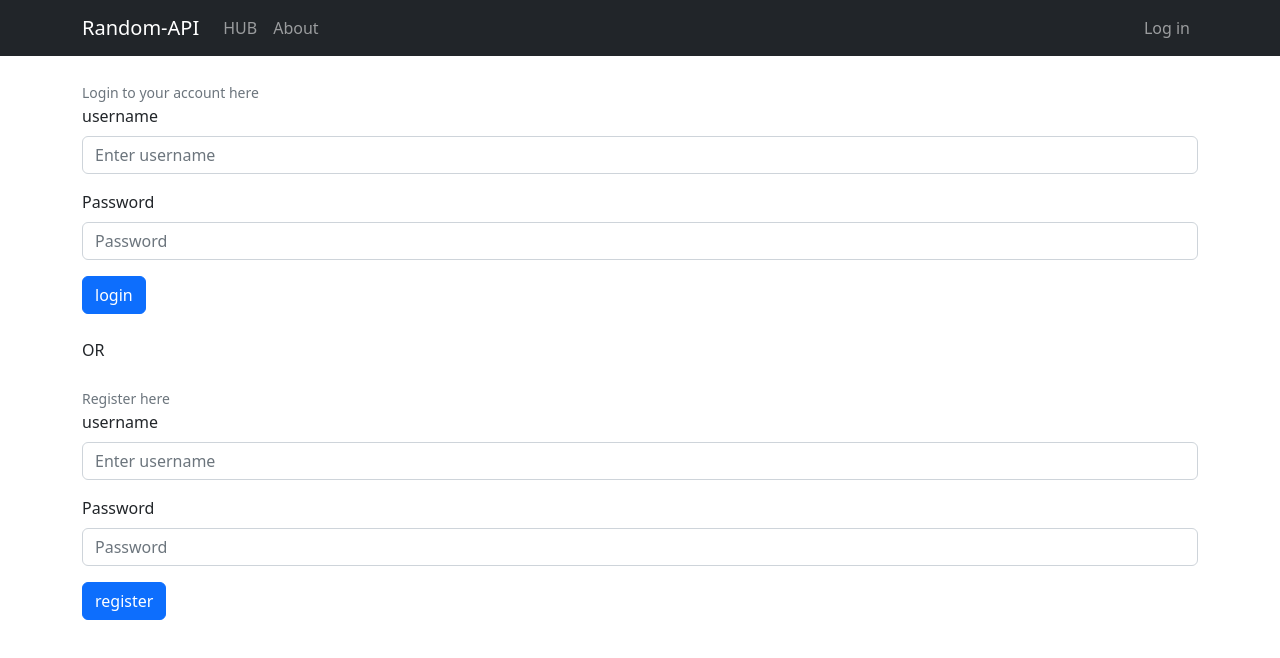
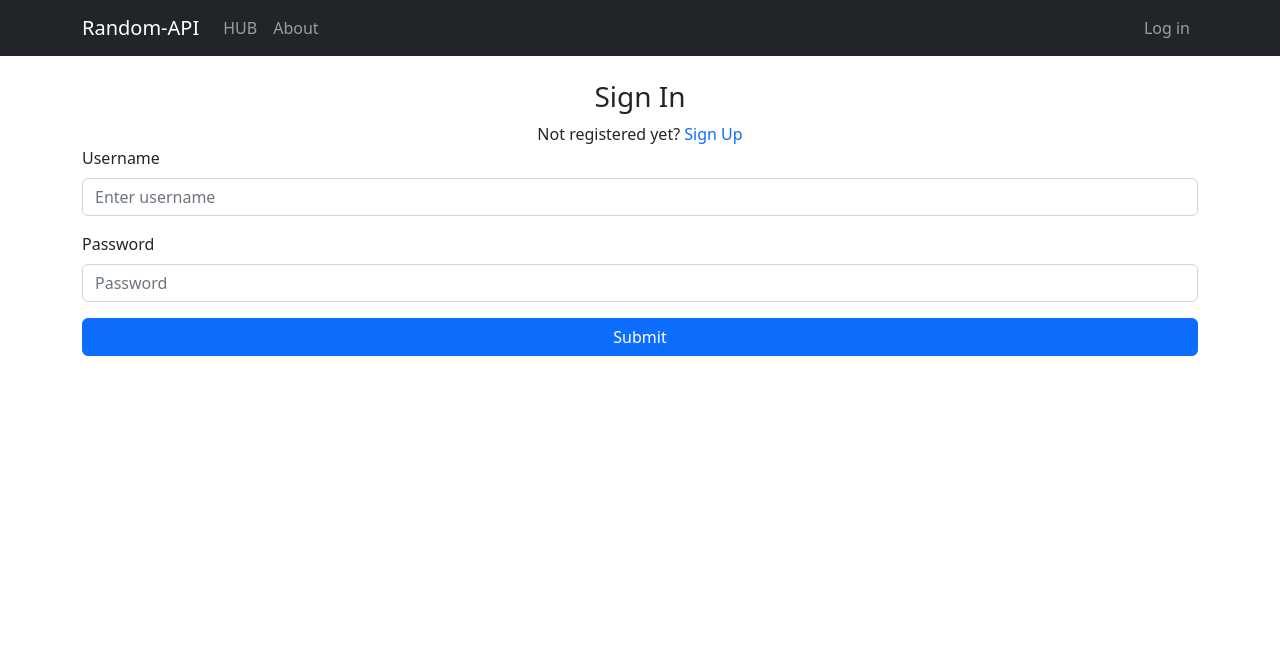
Before and after one commit to leolabdev/random_api, a React (Create React App) app: page / in a window 1280 px wide. Shown: the top 658 px of the page. Built offline with nearby package versions, Linux system fonts and the light colour scheme.

Commit message:
separated sign in /up

```diff
--- a/src/pages/LoginRegisterPage.jsx
+++ b/src/pages/LoginRegisterPage.jsx
@@ -12,6 +12,12 @@ function LoginRegisterPage(props) {
     const [statusRegister, setStatusRegister] = useState('');
 
     const apiBasePath = `http://${process.env.REACT_APP_SERVER_HOST}:${process.env.REACT_APP_SERVER_PORT}`;
+
+    let [authMode, setAuthMode] = useState("signin")
+
+    const changeAuthMode = () => {
+        setAuthMode(authMode === "signin" ? "signup" : "signin")
+    }
 
     const loginUser = async (event) => {
         event.preventDefault();
@@ -63,12 +69,25 @@ function LoginRegisterPage(props) {
     return (
         <div id="container">
             <br/>
-            <Form>
-                <Form.Text className="text-muted">
-                    Login to your account here
-                </Form.Text>
+            {
+                authMode === "signin"
+                    ?
+                    <Form centered>
+                        {/*<Form.Text  className="text-muted">*/}
+                        {/*    Sign In*/}
+                        {/*</Form.Text>*/}
+                        <h3 className="text-center">Sign In</h3>
+
+
+                        <div className="text-center">
+                            Not registered yet?{" "}
+                            <span className="link-primary" onClick={changeAuthMode} style={{cursor:'pointer'}}>
+                            Sign Up
+                             </span>
+                        </div>
+
                         <Form.Group className="mb-3" controlId="formBasicEmail">
-                    <Form.Label>username</Form.Label>
+                            <Form.Label>Username</Form.Label>
                             <Form.Control type="text" placeholder="Enter username" onChange={(event)=>{
                                 event.preventDefault();
                                 setUsernameLogin(event.target.value);
@@ -82,25 +101,28 @@ function LoginRegisterPage(props) {
                                 setPasswordLogin(event.target.value);
                             }}/>
                         </Form.Group>
-                <Button variant="primary" type="submit" onClick={loginUser}>
-                    login
+                        <div className='d-grid gap-2'>
+                            <Button variant="primary" type="submit"  onClick={loginUser}>
+                                Submit
                             </Button>
+                        </div>
                         <br/>
                         <Form.Text className="text-muted">
                             {statusLogin}
                         </Form.Text>
                     </Form>
+                    :
+                    <Form>
 
-            <br/>
-            <div>OR</div>
-            <br/>
-
-            <Form>
-                <Form.Text className="text-muted">
-                    Register here
-                </Form.Text>
+                        <h3 className="text-center">Sign Up</h3>
+                        <div className="text-center">
+                            Already registered?{" "}
+                            <span className="link-primary" onClick={changeAuthMode} style={{cursor:'pointer'}}>
+                            Sign In
+                             </span>
+                        </div>
                         <Form.Group className="mb-3" controlId="formBasicEmail">
-                    <Form.Label>username</Form.Label>
+                            <Form.Label>Username</Form.Label>
                             <Form.Control type="text" placeholder="Enter username" onChange={(event)=>{
                                 event.preventDefault();
                                 setUsernameRegister(event.target.value);
@@ -114,14 +136,23 @@ function LoginRegisterPage(props) {
                                 setPasswordRegister(event.target.value);
                             }}/>
                         </Form.Group>
+
+                        <div className='d-grid gap-2'>
                             <Button id="registerButton" variant="primary" type="submit" onClick={registerUser}>
-                    register
+                                Submit
                             </Button>
+                        </div>
+
+
                         <br/>
                         <Form.Text className="text-muted">
                             {statusRegister}
                         </Form.Text>
                     </Form>
+            }
+            {/*<br/>*/}
+            {/*<div>OR</div>*/}
+            {/*<br/>*/}
         </div>
     );
 }
```
Lines whose indentation alone changed are shown as unchanged.
